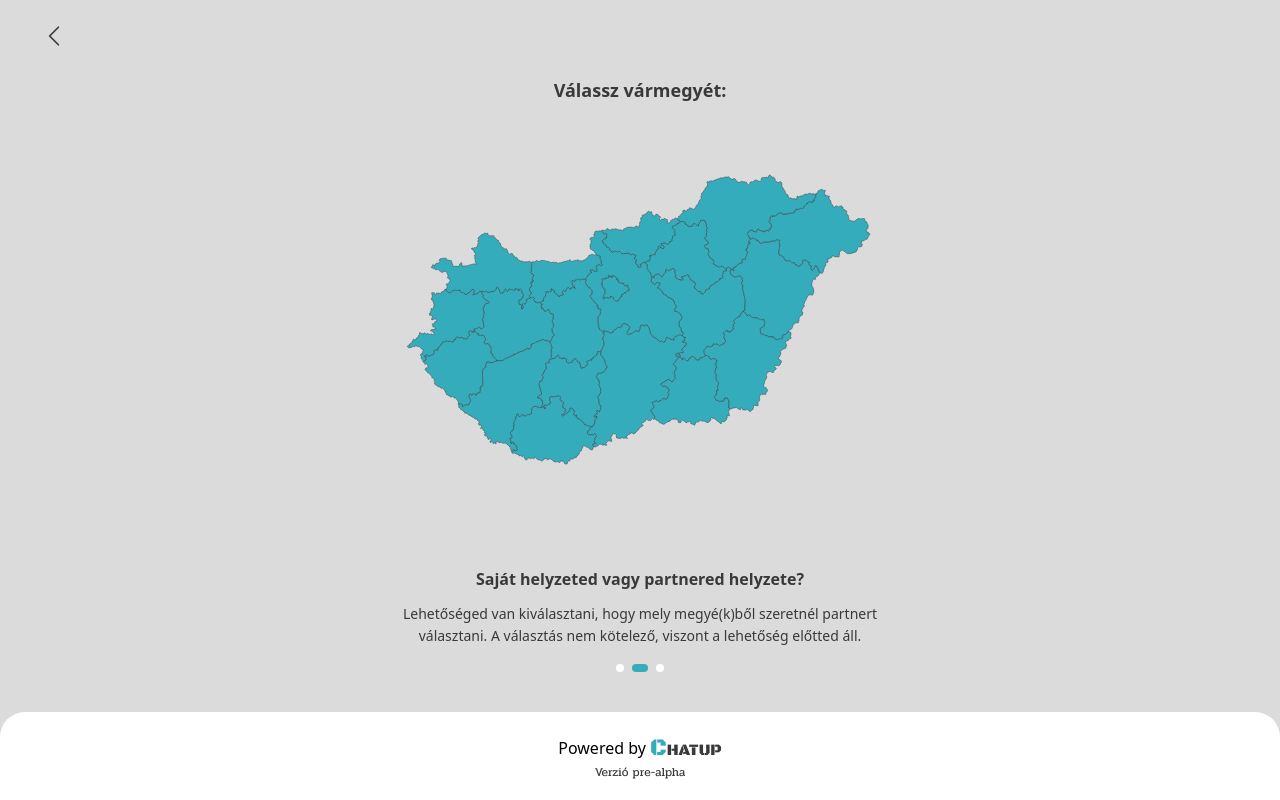
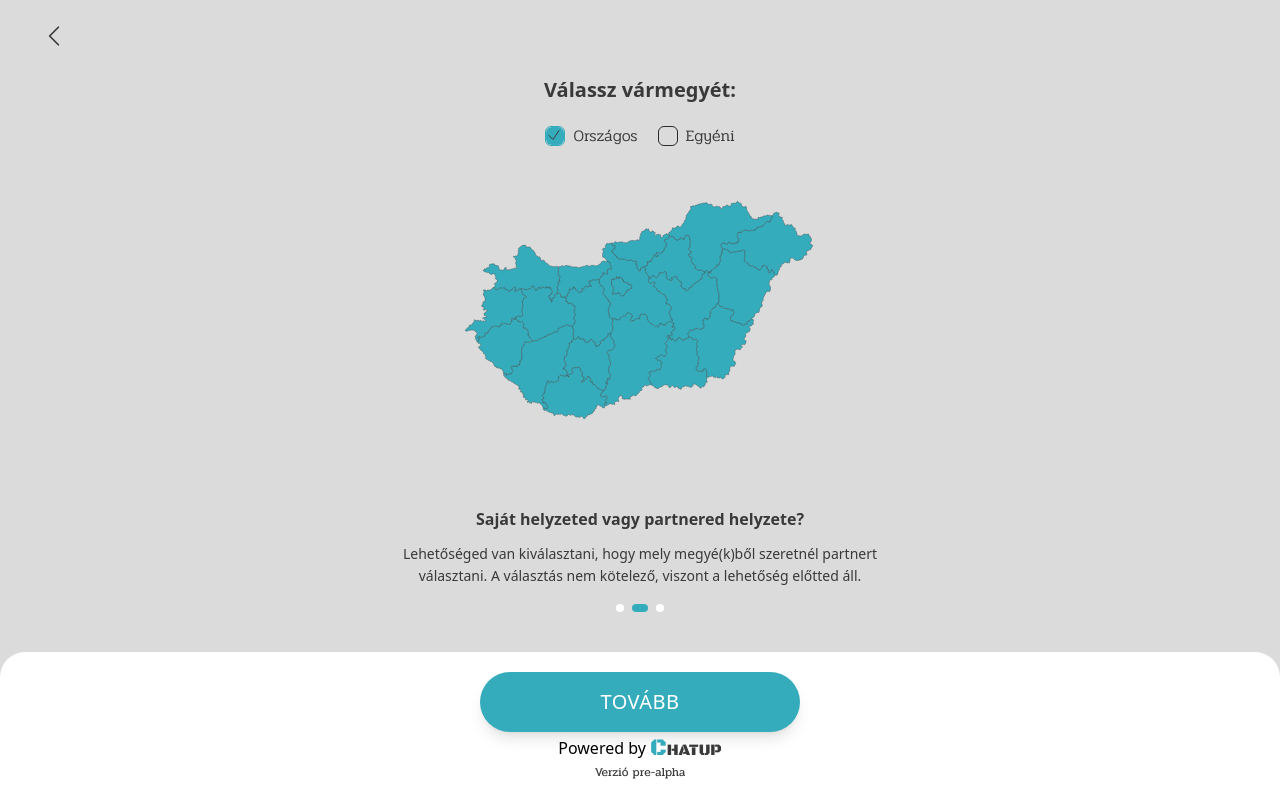
Before and after one commit to zsoltgombocz/chatup-frontend, a React (Vite) app: page /pre in a window 1280 px wide. Built offline with nearby package versions, Linux system fonts and the light colour scheme; a web font is replaced by a local one.

Commit message:
added whole country toggle + next button

```diff
--- a/src/views/CountySelectionView.tsx
+++ b/src/views/CountySelectionView.tsx
@@ -1,19 +1,40 @@
-import React from 'react'
+import React, { SyntheticEvent, useEffect, useState } from 'react'
 import { motion as m } from 'framer-motion';
 import Footer from '../layout/Footer';
 import TextCarousel from '../components/carousel/TextCarousel';
 import countyCarouselData from '../config/carousels/county.json';
 import Map from '../components/map/Map';
+import RadioGroup from '../components/RadioGroup';
+import { useUserSettings } from '../store/userSettings';
+import Button from '../components/Button';
+interface Box {
+    id: string,
+    state: boolean,
+}
 
 const CountySelectionView = () => {
+    const updateMap = useUserSettings(state => state.setMap);
+    const boxClicked = (e: SyntheticEvent<HTMLInputElement>) => {
+        const ind: number = parseInt((e.target as HTMLInputElement).value);
+        if (ind === 0) {
+            updateMap('all', true);
+        } else {
+            updateMap('all', false);
+        }
+    }
+
+
     return (
         <>
             <m.div className={'scrollable-view !px-0 !pt-1'} initial={{ x: -500 }} animate={{ x: 0 }} exit={{ x: -500 }}>
-                <h5 className={'text-cabin font-bold text-center text-lg'}>Válassz vármegyét:</h5>
+                <h5 className={'text-cabin font-semibold text-center text-xl'}>Válassz vármegyét:</h5>
+                <RadioGroup textClass={'text-base'} className={'mt-5 flex flex-row items-center justify-center gap-5'} onChange={boxClicked} selectedIndex={0} variant={'box'} options={['Országos', 'Egyéni']} name={'county_toggle'} radioGap={0} />
                 <Map />
                 <TextCarousel data={countyCarouselData} className={'!px-10 mt-10'} />
             </m.div>
-            <Footer />
+            <Footer>
+                <Button size={'primary'} style={'filled'} text={'tovább'} linkTo={'/pre?t=sex'} />
+            </Footer>
         </>
     )
 }
```
